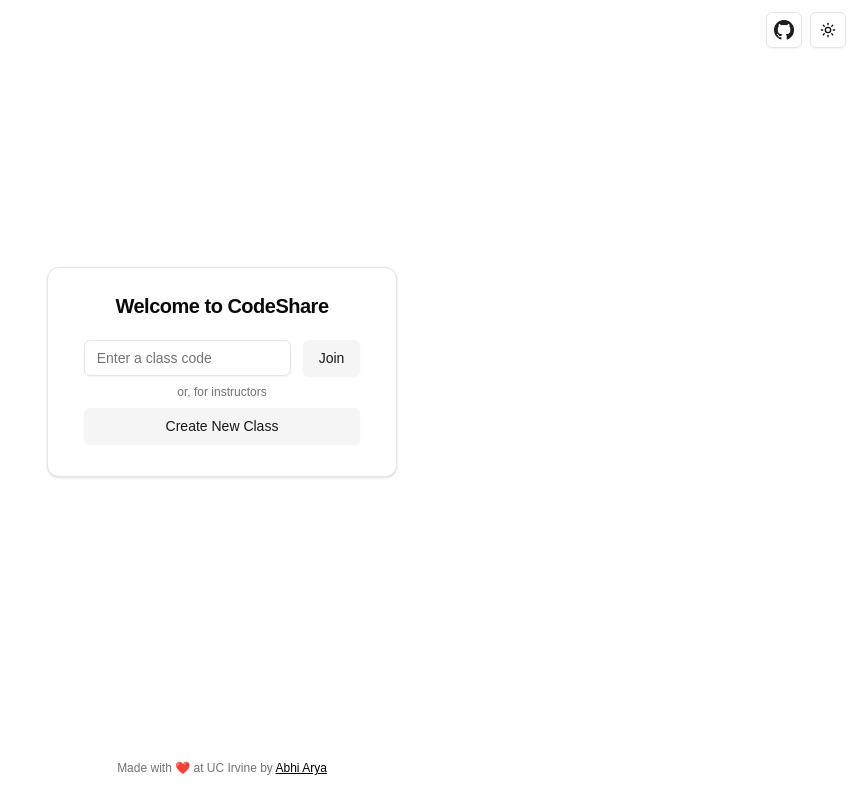
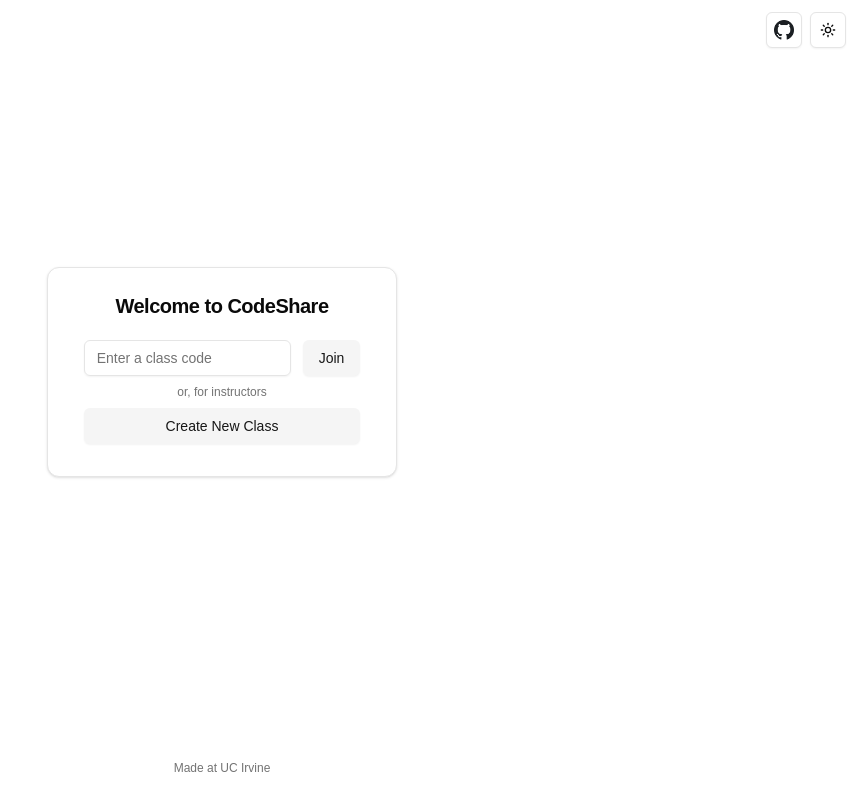
Before and after one commit to abhi-arya1/codeshare, a Next.js app in the folder codeshare/: page / in a window 1280 px wide. Shown: the whole page, without its empty margins (418-1280 px from the left). Built offline with nearby package versions, Linux system fonts and the light colour scheme.

Commit message:
update footer

```diff
--- a/codeshare/app/(landing)/layout.tsx
+++ b/codeshare/app/(landing)/layout.tsx
@@ -5,9 +5,10 @@
         <div className="dark:bg-[#1a1a1a] flex flex-col h-screen items-center justify-center max-h-screen w-screen">
             {children}
             <footer className="text-xs items-center justify-center text-muted-foreground pb-6">
-                Made with ❤️ at UC Irvine by <a href="https://linkedin.com/in/abhiaarya" target="_blank" rel="noreferrer" className="dark:text-white text-black hover:text-muted-foreground underline">
+                Made at UC Irvine
+                {/* by <a href="https://linkedin.com/in/abhiaarya" target="_blank" rel="noreferrer" className="dark:text-white text-black hover:text-muted-foreground underline">
                     Abhi Arya
-                </a>
+                </a> */}
             </footer>
         </div>
      );
```
